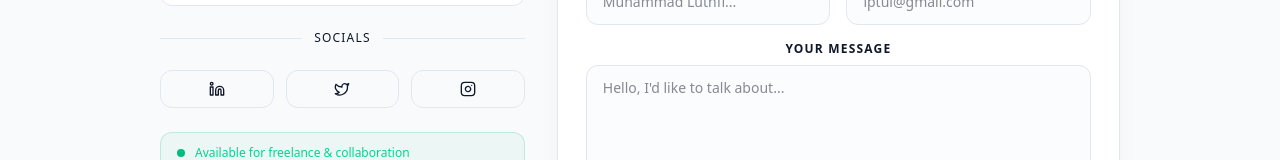
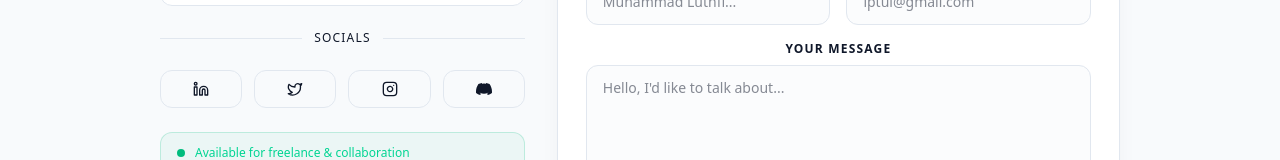
Before and after one commit to IpTul/IpTul, a React (Vite) app: page / in a window 1280 px wide. Shown: the part 4813-4973 px from the top of the page. Built offline with nearby package versions, Linux system fonts and the light colour scheme.

Commit message:
add discord

```diff
--- a/src/components/ContactSection.jsx
+++ b/src/components/ContactSection.jsx
@@ -3,6 +3,12 @@ import { useState } from "react";
 import { cn } from "@/lib/utils";
 import { useToast } from "@/hooks/use-toast";
 import emailjs from "emailjs-com";
+
+const DiscordIcon = ({ size = 16 }) => (
+  <svg width={size} height={size} viewBox="0 0 24 24" fill="currentColor">
+    <path d="M20.317 4.37a19.791 19.791 0 0 0-4.885-1.515.074.074 0 0 0-.079.037c-.21.375-.444.864-.608 1.25a18.27 18.27 0 0 0-5.487 0 12.64 12.64 0 0 0-.617-1.25.077.077 0 0 0-.079-.037A19.736 19.736 0 0 0 3.677 4.37a.07.07 0 0 0-.032.027C.533 9.046-.32 13.58.099 18.057c.002.022.015.043.03.056a19.9 19.9 0 0 0 5.993 3.03.077.077 0 0 0 .084-.028 14.09 14.09 0 0 0 1.226-1.994.076.076 0 0 0-.041-.106 13.107 13.107 0 0 1-1.872-.892.077.077 0 0 1-.008-.128 10.2 10.2 0 0 0 .372-.292.074.074 0 0 1 .077-.01c3.928 1.793 8.18 1.793 12.062 0a.074.074 0 0 1 .078.01c.12.098.246.198.373.292a.077.077 0 0 1-.006.127 12.299 12.299 0 0 1-1.873.892.077.077 0 0 0-.041.107c.36.698.772 1.362 1.225 1.993a.076.076 0 0 0 .084.028 19.839 19.839 0 0 0 6.002-3.03.077.077 0 0 0 .032-.054c.5-5.177-.838-9.674-3.549-13.66a.061.061 0 0 0-.031-.03z"/>
+  </svg>
+);
 
 const CONTACT_INFO = [
   {
@@ -37,6 +43,12 @@ const SOCIALS = [
     href: "https://www.instagram.com/tulliptull",
     label: "Instagram",
     color: "hover:text-pink-400 hover:bg-pink-400/10 hover:border-pink-400/30",
+  },
+  {
+    icon: DiscordIcon,
+    href: "https://discord.com/users/287926737642192907",
+    label: "Discord",
+    color: "hover:text-purple-400 hover:bg-purple-400/10 hover:border-purple-400/30",
   },
 ];
 
```
